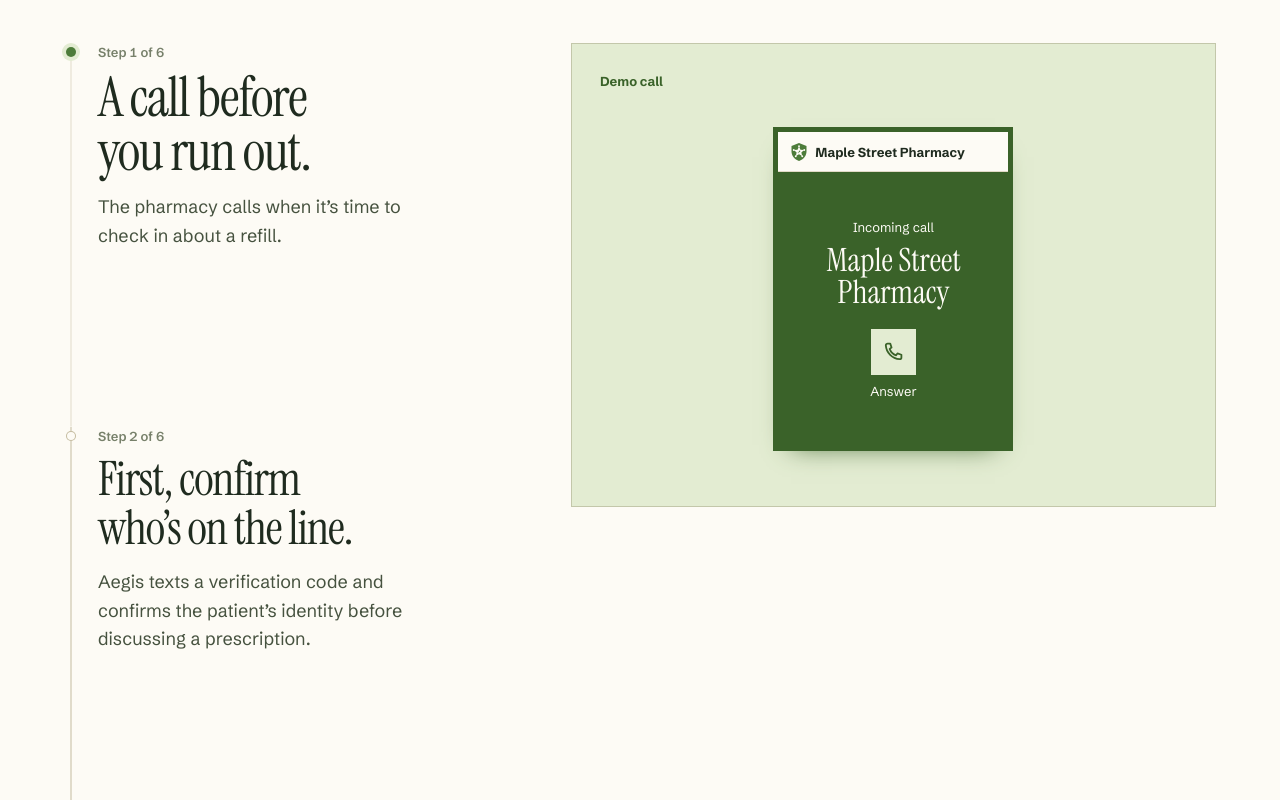
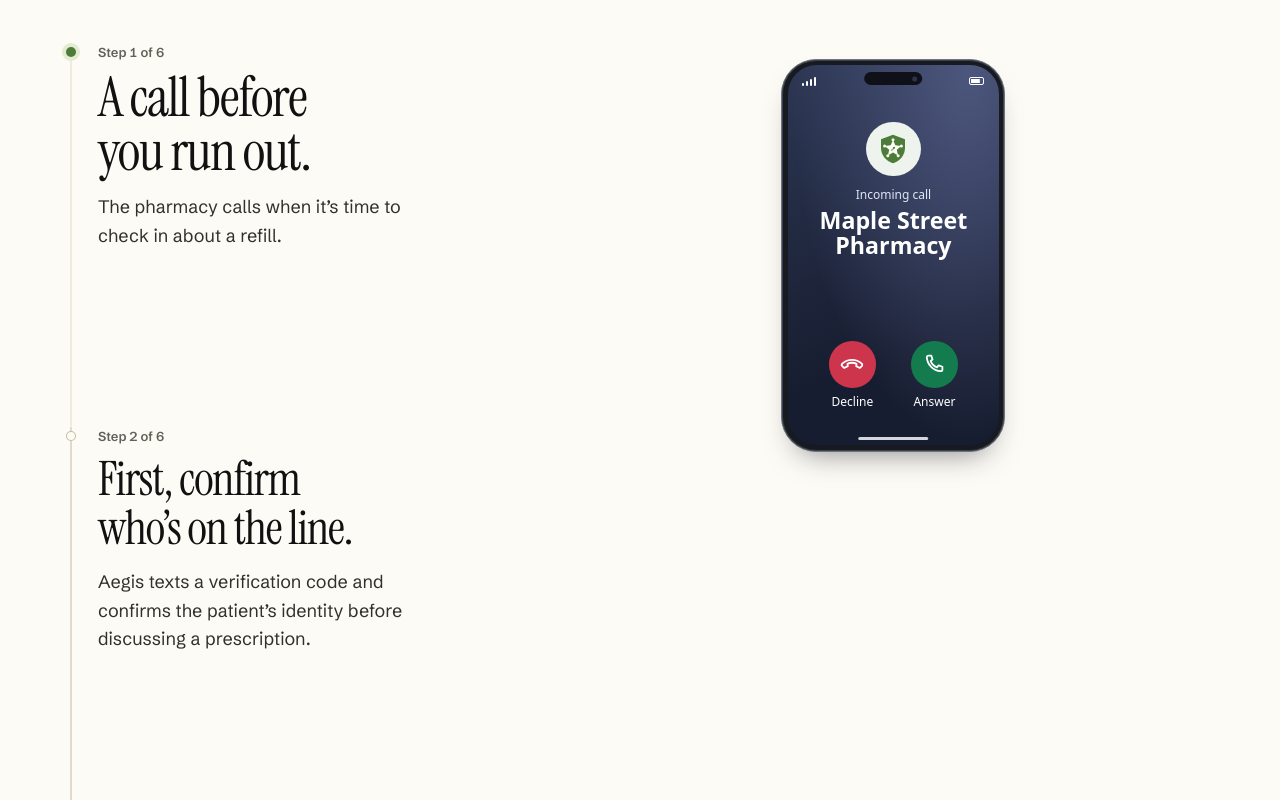
Before and after one commit to nishantshah0/Aegis-voice-agent, a Next.js app: page / in a window 1280 px wide. Shown: the part 1220-2020 px from the top of the page. Built offline with nearby package versions, Linux system fonts and the light colour scheme.

Commit message:
design: complete the landing UI refinements
Entire-Checkpoint: 01M818F7PNV5NEZ9150NH28QW9

```diff
--- a/app/globals.css
+++ b/app/globals.css
@@ -21,9 +21,9 @@
   --rg-line: #e1dac6;
   --rg-line-strong: #c4bb9f;
 
-  --rg-ink: #1f2b1f;
-  --rg-ink-2: #46523f;
-  --rg-ink-3: #77806a;
+  --rg-ink: #111111;
+  --rg-ink-2: #30302c;
+  --rg-ink-3: #5e6258;
   --rg-ink-inverse: #fdfbf5;
 
   --rg-accent: #4d7c3a;
@@ -42,7 +42,7 @@
 
   --rg-tan: #8a6a3b;
   --rg-label: #dfe8bf;
-  --rg-label-ink: #1f2b1f;
+  --rg-label-ink: #111111;
   --rg-cobalt: #4a7f70;
   --rg-hot: #a3452e;
   --rg-focus: #4d7c3a;
--- a/app/page.tsx
+++ b/app/page.tsx
@@ -74,7 +74,7 @@ export default function Home() {
                 <dd>{attackRun.calls}</dd>
               </div>
               <div>
-                <dt>Automatic refills per full review <span className="landing-figure-context">30-day simulation</span></dt>
+                <dt>Automatic refills per full review in simulation</dt>
                 <dd>{refillRatio}×</dd>
               </div>
             </dl>
--- a/components/landing/RefillStory.tsx
+++ b/components/landing/RefillStory.tsx
@@ -17,38 +17,65 @@ function Scene({ label, children, product = false }: { label: string; children:
 }
 
 function PatientPhone({ step }: { step: "ring" | "verify" | "refill" }) {
+  const description = step === "verify"
+    ? "Aegis confirms the code and date of birth before discussing the prescription."
+    : step === "refill" ? "Concern sent to the pharmacist." : null;
+
   return (
-    <Scene label="Demo call">
+    <figure className="landing-phone-scene">
       <div className="landing-phone">
-        <div className="landing-phone-top"><Mark className="size-5" />{PHARMACY_NAME}</div>
+        <div className="landing-phone-screen" data-ringing={step === "ring"}>
+          <div className="landing-phone-status-bar" aria-hidden="true">
+            <span className="landing-phone-signal"><i /><i /><i /><i /></span>
+            <span className="landing-phone-camera" />
+            <span className="landing-phone-battery" />
+          </div>
           {step === "ring" ? (
-          <div className="landing-ringing">
+            <div className="landing-phone-ringing">
+              <div className="landing-phone-caller">
+                <div className="landing-phone-avatar"><Mark className="size-8" /></div>
                 <p>Incoming call</p>
                 <strong>{PHARMACY_NAME}</strong>
-            <div className="landing-answer">
-              <span><Icon name="calls" className="size-6" /></span>
+              </div>
+              <div className="landing-phone-call-actions" aria-hidden="true">
+                <div>
+                  <span className="landing-phone-decline"><Icon name="calls" className="size-6" /></span>
+                  Decline
+                </div>
+                <div>
+                  <span className="landing-phone-answer"><Icon name="calls" className="size-6" /></span>
                   Answer
                 </div>
               </div>
-        ) : step === "verify" ? (
-          <div className="landing-verify">
-            <div className="landing-phone-status"><Icon name="phone" /> Verification text</div>
-            <div className="landing-text-message">
-              <p>Your verification code</p>
-              <span className="landing-code" aria-label="Six-digit demo code masked">••••••</span>
-            </div>
-            <p className="landing-phone-note">Aegis confirms the code and date of birth before discussing the prescription.</p>
             </div>
           ) : (
-          <div className="landing-conversation">
-            <div className="landing-phone-status"><Icon name="check" /> Identity verified</div>
-            <div className="landing-agent-bubble">How have you been feeling on this medication?</div>
-            <div className="landing-patient-bubble">{REPORTED_CONCERN}</div>
-            <p className="landing-phone-note">Concern sent to the pharmacist</p>
+            <>
+              <div className="landing-phone-contact">
+                <div className="landing-phone-avatar"><Mark className="size-5" /></div>
+                <strong>{PHARMACY_NAME}</strong>
+                <p>{step === "verify" ? "Verification text" : "Call transcript"}</p>
+              </div>
+              {step === "verify" ? (
+                <div className="landing-phone-thread">
+                  <div className="landing-phone-received">
+                    <p>Your verification code</p>
+                    <span className="landing-phone-code" aria-label="Six-digit demo code masked">••••••</span>
+                  </div>
+                </div>
+              ) : (
+                <div className="landing-phone-thread">
+                  <p className="landing-phone-note">Identity verified</p>
+                  <p className="landing-phone-received">How have you been feeling on this medication?</p>
+                  <p className="landing-phone-sent">{REPORTED_CONCERN}</p>
                 </div>
               )}
+            </>
+          )}
+          <span className="landing-phone-home-bar" aria-hidden="true" />
         </div>
-    </Scene>
+      </div>
+      {description && <figcaption className="landing-phone-caption">{description}</figcaption>}
+    </figure>
   );
 }
 
--- a/components/landing/landing.css
+++ b/components/landing/landing.css
@@ -441,106 +441,241 @@
   padding-block: 0.8rem 0.2rem;
 }
 
-.landing-phone {
+.landing-phone-scene {
   display: flex;
-  flex-direction: column;
-  width: min(100%, 15rem);
-  min-height: 20.25rem;
-  overflow: hidden;
-  border: 5px solid var(--rg-accent-ink);
-  background: var(--rg-surface);
-  box-shadow: 0 12px 26px -18px var(--rg-accent-ink);
-  font-size: 0.8125rem;
-  line-height: 1.4;
-}
-
-.landing-phone-top {
-  display: flex;
-  align-items: center;
-  gap: 0.4rem;
-  padding: 0.65rem 0.65rem 0.55rem;
-  border-bottom: 1px solid var(--rg-line);
-  font-weight: 650;
-}
-
-.landing-ringing,
-.landing-verify,
-.landing-conversation {
-  flex: 1;
-  padding: 1rem;
-}
-
-.landing-ringing {
-  display: flex;
+  min-width: 0;
+  height: 100%;
   flex-direction: column;
   align-items: center;
   justify-content: center;
-  background: var(--rg-accent-ink);
-  color: var(--rg-ink-inverse);
+  gap: 0.65rem;
+}
+
+.landing-phone-caption {
+  max-width: 32ch;
+  color: var(--rg-ink-2);
+  font-size: 0.8125rem;
+  line-height: 1.4;
+  text-align: center;
+  text-wrap: balance;
+}
+
+.landing-phone {
+  width: min(14rem, 100%);
+  padding: 0.35rem;
+  border: 1px solid #6d727b;
+  border-radius: 2.2rem;
+  background: #171a21;
+  box-shadow: inset 0 0 0 1px #3c414b, 0 16px 30px -16px rgb(25 30 39 / 55%);
+  font: 400 0.8125rem/1.4 system-ui, sans-serif;
+}
+
+.landing-phone-screen {
+  position: relative;
+  display: flex;
+  min-height: 23.75rem;
+  flex-direction: column;
+  padding-bottom: 1rem;
+  overflow: hidden;
+  border-radius: 1.8rem;
+  background: #fff;
+  color: #202332;
+}
+
+.landing-phone-screen[data-ringing="true"] {
+  background:
+    radial-gradient(ellipse at 85% 0%, #4d577e, transparent 70%),
+    linear-gradient(155deg, #2d3754, #171d30 70%);
+  color: #fff;
+}
+
+.landing-phone-status-bar {
+  display: flex;
+  min-height: 2rem;
+  align-items: center;
+  justify-content: space-between;
+  padding-inline: 0.9rem;
+}
+
+.landing-phone-camera {
+  position: absolute;
+  top: 0.45rem;
+  left: 50%;
+  width: 3.6rem;
+  height: 0.8rem;
+  translate: -50% 0;
+  border-radius: 1rem;
+  background: #101118;
+}
+
+.landing-phone-camera::after {
+  position: absolute;
+  top: 50%;
+  right: 0.3rem;
+  width: 0.32rem;
+  aspect-ratio: 1;
+  translate: 0 -50%;
+  border-radius: 50%;
+  background: #2d344a;
+  content: "";
+}
+
+.landing-phone-signal {
+  display: flex;
+  align-items: end;
+  gap: 2px;
+}
+
+.landing-phone-signal i {
+  width: 2px;
+  height: 3px;
+  border-radius: 1px;
+  background: currentColor;
+}
+
+.landing-phone-signal i:nth-child(2) { height: 5px; }
+.landing-phone-signal i:nth-child(3) { height: 7px; }
+.landing-phone-signal i:nth-child(4) { height: 9px; }
+
+.landing-phone-battery {
+  width: 0.95rem;
+  height: 0.5rem;
+  border: 1px solid currentColor;
+  border-radius: 2px;
+  background: linear-gradient(currentColor 0 0) left 1px center / 68% 0.25rem no-repeat;
+}
+
+.landing-phone-home-bar {
+  position: absolute;
+  bottom: 0.35rem;
+  left: 50%;
+  width: 33%;
+  height: 0.18rem;
+  translate: -50% 0;
+  border-radius: 1rem;
+  background: currentColor;
+  opacity: 0.82;
+}
+
+.landing-phone-ringing {
+  display: flex;
+  flex: 1;
+  flex-direction: column;
+  justify-content: space-between;
+  padding: 1.55rem 0.85rem 1.15rem;
   text-align: center;
 }
 
-.landing-ringing strong {
-  max-width: 11ch;
-  margin-top: 0.45rem;
-  font: 400 2rem/1.02 var(--font-display);
+.landing-phone-caller,
+.landing-phone-contact {
+  display: grid;
+  justify-items: center;
+}
+
+.landing-phone-avatar {
+  display: grid;
+  width: 3.4rem;
+  aspect-ratio: 1;
+  margin-bottom: 0.65rem;
+  place-items: center;
+  border-radius: 50%;
+  background: #eff3ee;
+}
+
+.landing-phone-caller p {
+  color: #e0e6f6;
+  font-size: 0.75rem;
+}
+
+.landing-phone-caller strong {
+  margin-top: 0.3rem;
+  font-size: 1.45rem;
+  font-weight: 650;
+  line-height: 1.08;
   text-wrap: balance;
 }
 
-.landing-answer {
+.landing-phone-call-actions {
+  display: flex;
+  justify-content: space-evenly;
+  gap: 0.5rem;
+  margin-top: 1rem;
+  font-size: 0.75rem;
+}
+
+.landing-phone-call-actions > div {
   display: grid;
   justify-items: center;
-  gap: 0.45rem;
-  margin-top: 1.25rem;
+  gap: 0.4rem;
 }
 
-.landing-answer > span {
+.landing-phone-decline,
+.landing-phone-answer {
   display: grid;
-  width: 2.85rem;
+  width: 2.9rem;
   aspect-ratio: 1;
   place-items: center;
-  background: var(--rg-accent-soft);
-  color: var(--rg-accent-ink);
+  border-radius: 50%;
+  color: #fff;
 }
 
-.landing-verify,
-.landing-conversation {
-  display: grid;
-  align-content: center;
-  gap: 0.65rem;
-  background: var(--rg-canvas);
+.landing-phone-decline { background: #cc354b; }
+.landing-phone-decline svg { rotate: 135deg; }
+.landing-phone-answer { background: #137b4d; }
+
+.landing-phone-contact {
+  gap: 0.15rem;
+  padding: 0.35rem 0.5rem 0.65rem;
+  border-bottom: 1px solid #e1e5eb;
+  background: #f7f8fb;
+  text-align: center;
 }
 
-.landing-phone-status {
-  display: flex;
-  align-items: center;
-  gap: 0.4rem;
-  color: var(--rg-accent-ink);
-  font-weight: 650;
+.landing-phone-contact .landing-phone-avatar {
+  width: 2.15rem;
+  margin-bottom: 0.2rem;
 }
 
-.landing-text-message,
-.landing-agent-bubble,
-.landing-patient-bubble {
-  padding: 0.65rem 0.75rem;
-  border: 1px solid var(--rg-line);
-  background: var(--rg-surface);
+.landing-phone-contact p,
+.landing-phone-note {
+  color: #535b6b;
+  font-size: 0.6875rem;
 }
 
-.landing-patient-bubble {
-  width: fit-content;
-  justify-self: end;
-  border-color: transparent;
-  background: var(--rg-accent-soft);
+.landing-phone-thread {
+  display: grid;
+  gap: 0.7rem;
+  padding: 0.9rem 0.75rem;
 }
 
-.landing-code {
-  font: 600 1.1rem/1.6 var(--font-mono);
-  letter-spacing: 0.2em;
+.landing-phone-received,
+.landing-phone-sent {
+  max-width: 88%;
+  padding: 0.45rem 0.65rem;
+  overflow-wrap: anywhere;
+}
+
+.landing-phone-received {
+  justify-self: start;
+  border-radius: 0.95rem 0.95rem 0.95rem 0.28rem;
+  background: #edf0f4;
+}
+
+.landing-phone-sent {
+  justify-self: end;
+  border-radius: 0.95rem 0.95rem 0.28rem 0.95rem;
+  background: #235bb8;
+  color: #fff;
+}
+
+.landing-phone-code {
+  font: 600 1.1rem/1.55 var(--font-mono);
+  letter-spacing: 0.16em;
 }
 
 .landing-phone-note {
-  color: var(--rg-ink-3);
+  text-align: center;
+  text-wrap: balance;
 }
 
 .landing-preview {
@@ -910,6 +1045,11 @@
     z-index: 1;
     opacity: 1;
   }
+
+  .landing-slide .landing-phone-scene {
+    justify-content: start;
+    padding-block-start: max(1rem, calc((var(--panel-height) - 27rem) / 2));
+  }
 }
 
 @media (max-width: 767px) {
```
Also changed, not shown: 1 other file (tests, documents, lock files or other folders). Lines whose indentation alone changed are shown as unchanged.
